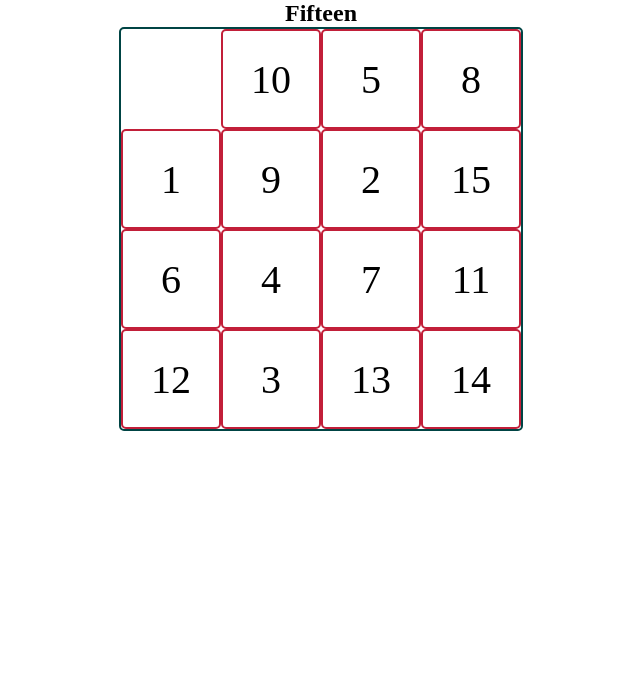
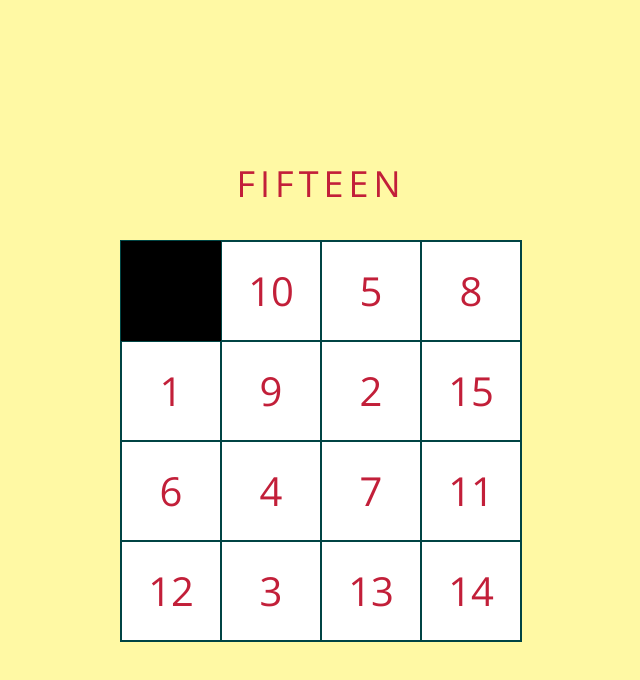
Before and after one commit to AlexSandr90/barley-break, a plain HTML site: page index.html in a window 1280 px wide. Shown: the whole page, without its empty margins (319-959 px from the left). Drawn offline with nearby package versions, Linux system fonts and the light colour scheme.

Commit message:
add styles, some refactored scripts

```diff
--- a/index.html
+++ b/index.html
@@ -6,6 +6,7 @@
           content="width=device-width, user-scalable=no, initial-scale=1.0, maximum-scale=1.0, minimum-scale=1.0">
     <meta http-equiv="X-UA-Compatible" content="ie=edge">
     <title>Document</title>
+    <link href="https://fonts.googleapis.com/css2?family=Open+Sans:ital,wght@0,400;0,600;1,400&display=swap" rel="stylesheet">
     <link rel="stylesheet" href="styles/styles.css">
 </head>
 <body>
--- a/scripts/scripts.js
+++ b/scripts/scripts.js
@@ -8,7 +8,7 @@ const emptyCell = {
     value: 0,
 };
 
-const numbers = [...Array(15).keys()]
+const randomCellNumbers = [...Array(15).keys()]
     .sort(() => Math.random() - 0.5);
 
 const cells = [];
@@ -26,40 +26,39 @@ const move = index => {
 
     if (leftDiff + topDiff > 1) return;
 
-    cell.element.style.top = `${emptyCell.top * cellSide}px`;
-    cell.element.style.left = `${emptyCell.left * cellSide}px`;
+    cell.fieldElement.style.top = `${emptyCell.top * cellSide}px`;
+    cell.fieldElement.style.left = `${emptyCell.left * cellSide}px`;
 
-    const emptyLeft = emptyCell.left;
-    const emptyTop = emptyCell.top;
+    const temporaryLeft = emptyCell.left;
+    const temporaryTop = emptyCell.top;
 
     emptyCell.left = cell.left;
     emptyCell.top = cell.top;
 
-    cell.left = emptyLeft;
-    cell.top = emptyTop;
+    cell.left = temporaryLeft;
+    cell.top = temporaryTop;
 
     if (victory()) alert('you win!');
 };
 
-
 for (let i = 1; i <= 15; i++) {
     const cell = document.createElement('div');
-    const value = numbers[i - 1] + 1;
+    const cellValue = randomCellNumbers[i - 1] + 1;
     cell.className = 'cell';
-    cell.innerHTML = value;
+    cell.innerText = cellValue;
 
-    const left = i % 4;
-    const top = (i - left) / 4;
+    const cellLeft = i % 4;
+    const cellTop = (i - cellLeft) / 4;
 
     cells.push({
-        top: top,
-        left: left,
-        value: value,
-        element: cell,
+        top: cellTop,
+        left: cellLeft,
+        value: cellValue,
+        fieldElement: cell,
     });
 
-    cell.style.top = `${top * cellSide}px`;
-    cell.style.left = `${left * cellSide}px`;
+    cell.style.top = `${cellTop * cellSide}px`;
+    cell.style.left = `${cellLeft * cellSide}px`;
 
     field.append(cell);
 
--- a/styles/styles.css
+++ b/styles/styles.css
@@ -4,34 +4,56 @@
 }
 
 .wrapper {
+    display: flex;
+    justify-content: center;
+    align-items: center;
+    flex-direction: column;
     width: 100%;
+    height: 100vh;
+    font-family: 'Open Sans', sans-serif;
+
+    background-color: #fff9a4;
 }
 
 h1 {
     text-align: center;
+    margin-bottom: 2rem;
+    text-transform: uppercase;
+    letter-spacing: 5px;
+    font-size: 36px;
+    font-weight: 400;
+    color: #C21F39;
 }
 
 .field {
     width: 400px;
     height: 400px;
-    border: 2px solid #004444;
-    border-radius: 5px;
-    margin: 0 auto;
+    border: 1px solid #004444;
     position: relative;
+    background-color: #000000;
 }
 
 .cell {
     width: 100px;
     height: 100px;
-    border: 2px solid #C21F39;
-    border-radius: 5px;
+    border: 1px solid #004444;
     box-sizing: border-box;
     position: absolute;
     font-size: 40px;
     transition: all .3s;
     cursor: pointer;
 
+    background-color: #fff;
+    color: #C21F39;
     display: flex;
     justify-content: center;
     align-items: center;
 }
+
+.cell:hover {
+    background-color: #b3c2ff;
+}
+
+.cell:active {
+    background-color: #9d9eff;
+}
```
